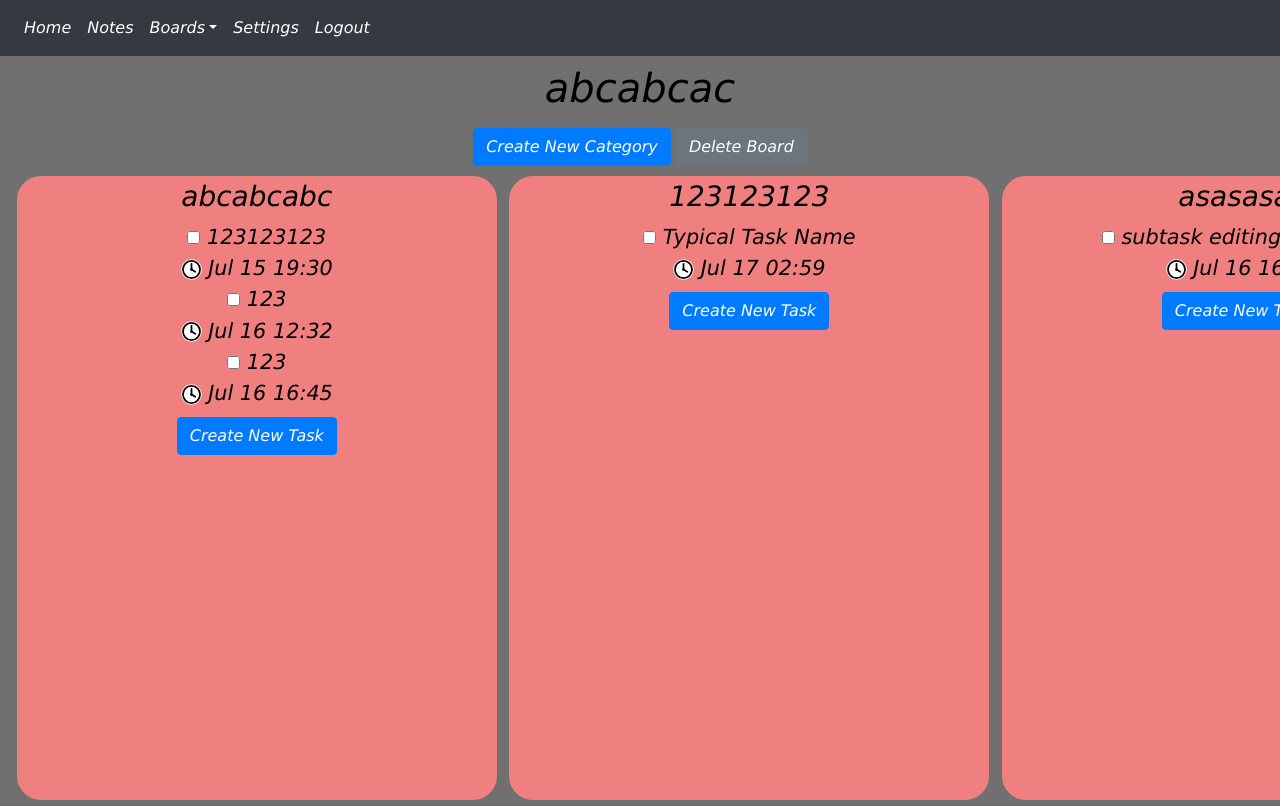
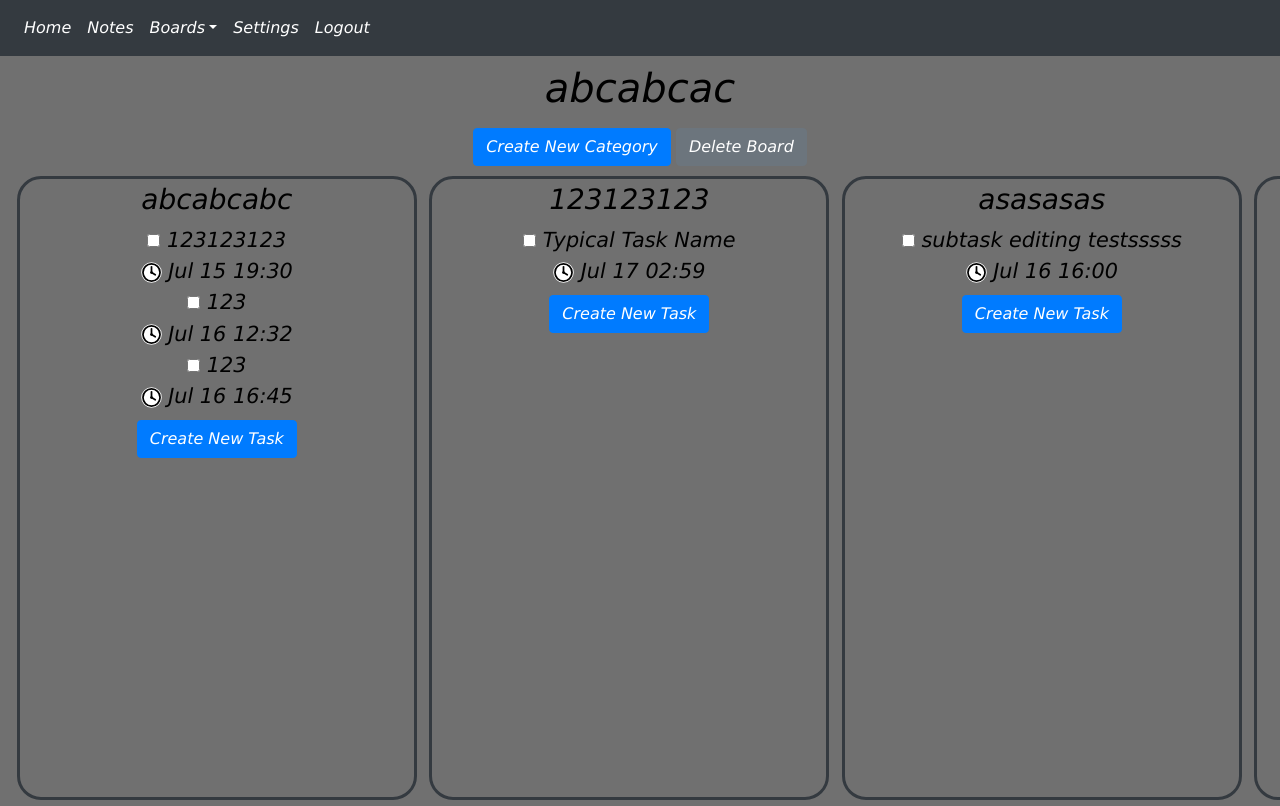
Before and after one commit to jtwolf1113/task-management-web-app, a Flask app: page /boards/1 in a window 1280 px wide. Run offline with Flask 2, Linux system fonts and the light colour scheme; a user stored in the database is signed in; data comes from the database, SQL or seed files in the repository; both versions use the stored data as it was after the commit; some libraries are stand-ins or nearby versions.

Commit message:
boardview Done
All set

```diff
--- a/website/static/boardView.css
+++ b/website/static/boardView.css
@@ -26,7 +26,7 @@ div#board-title-div{
     --show-title: block;
     --show-input-box: None; /*toggles to inline*/
     --show-changename-button: None;
-    --category-background-color: lightcoral;
+    --category-background-color: var(--background-color);
 }
 
 input{
@@ -60,7 +60,7 @@ button#board-title{
     position: relative;
     display: grid;
     grid-template-rows: 1fr;
-    grid-auto-columns: 30rem;
+    grid-auto-columns: 25rem;
     min-width: 100%;
     overflow-x: auto;
     min-height: 100%;
@@ -76,15 +76,16 @@ button#board-title{
 div.category-container{
     justify-content: center;
     grid-row: 1;
-    background-color: var(--category-background-color);
+    background-color: var(--background-color);
     border-radius: 1.5rem;
     height: 99.4%;
     width: 100%;
     max-height: none;
     padding: 0.25rem;
     margin: 0.25rem;
-    border: 2px;
     border-color: var(--navbar-background-color);
+    border-width: .2rem;
+    border-style: solid;
 }
 
 
```
Also changed, not shown: website/database.db.
